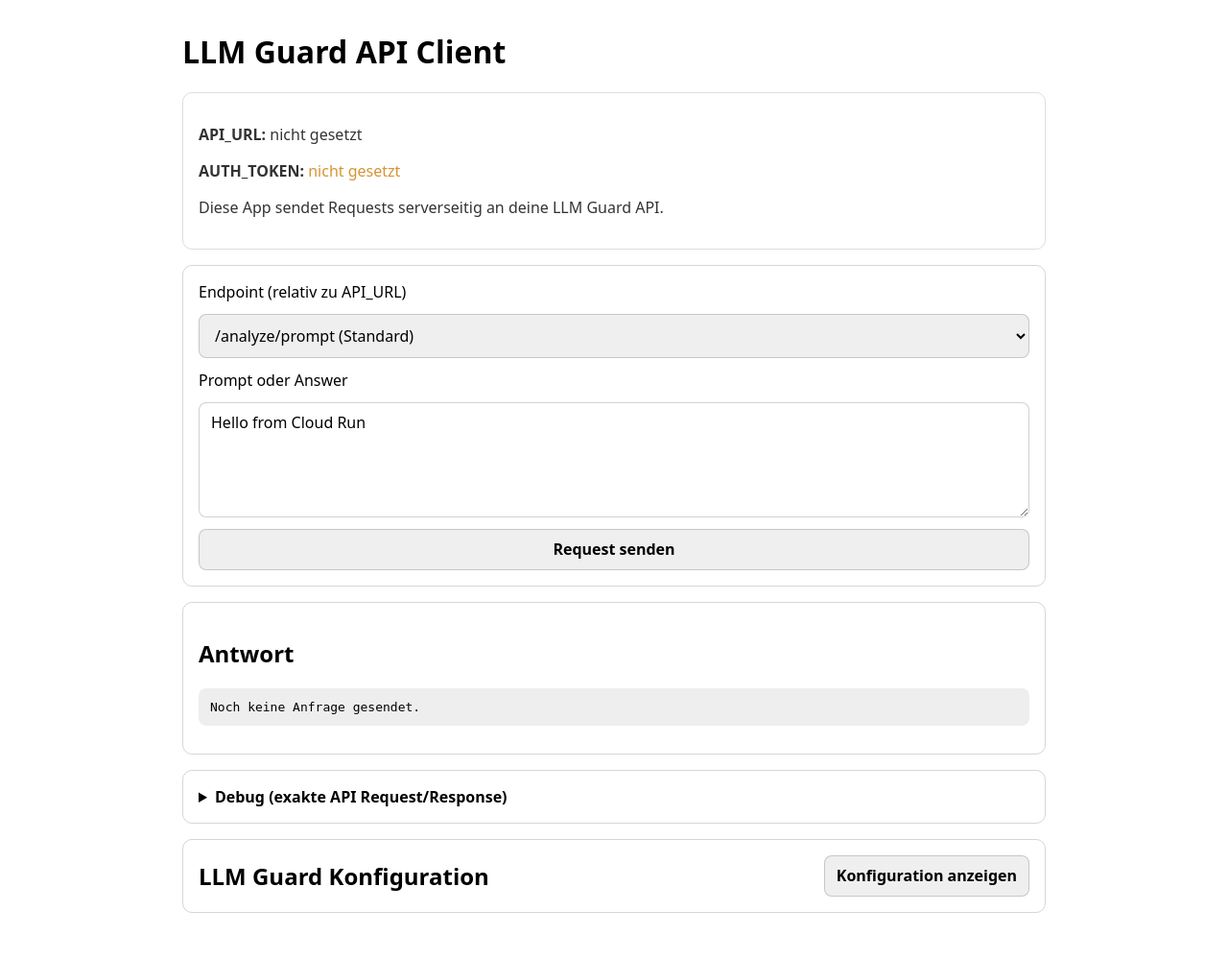
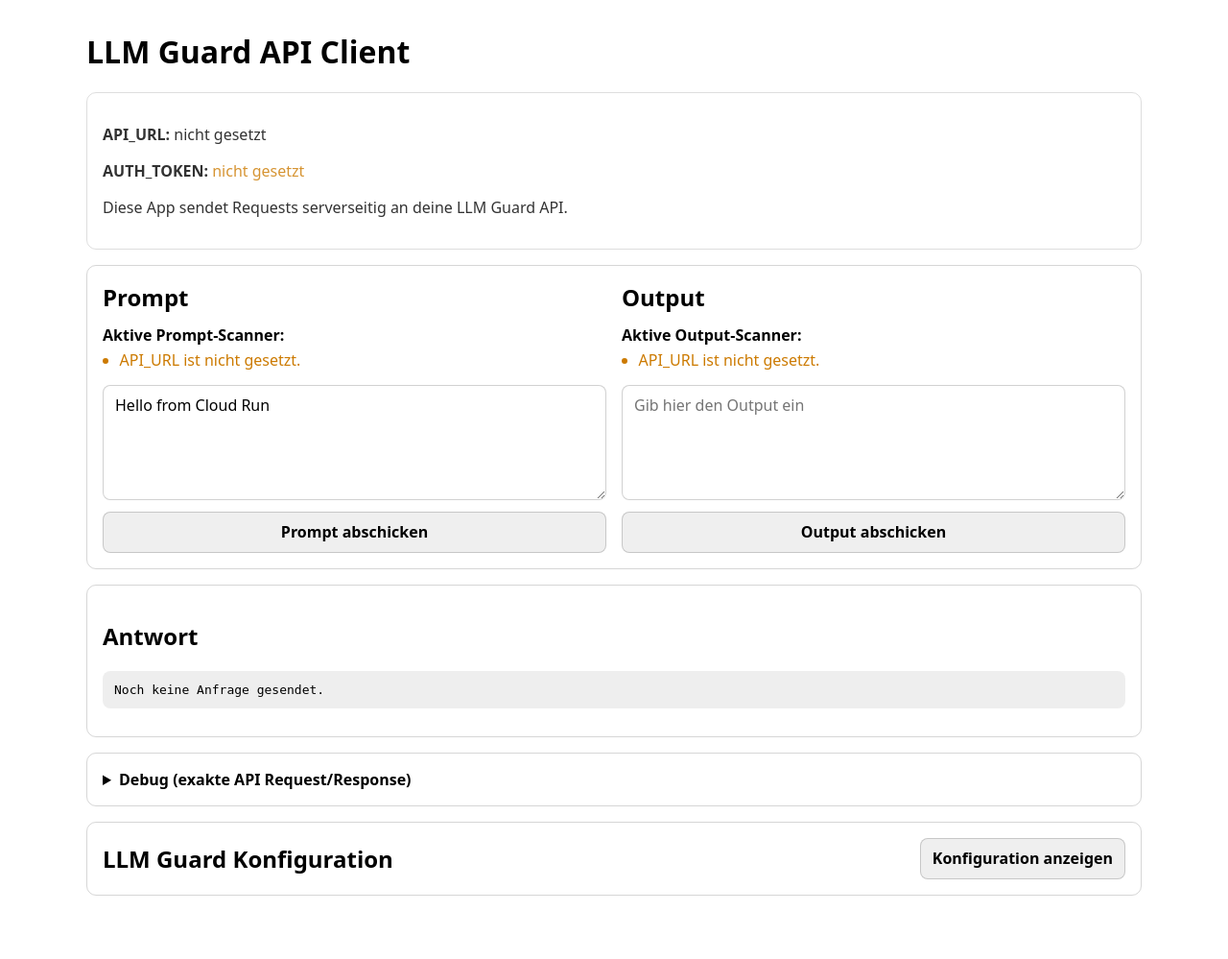
Before and after one commit to hw-avency/LLM-guard-test, a Flask app: page / in a window 1280 px wide. Shown: the whole page at 96% size. After the commit the page ends 933 px from the top, so only its background shows below. Run offline with Flask 3, Linux system fonts and the light colour scheme; data that the repository does not hold is empty.

Commit message:
Redesign analyzer form with prompt/output columns

```diff
--- a/templates/index.html
+++ b/templates/index.html
@@ -6,7 +6,7 @@
   <title>LLM Guard API Client</title>
   <style>
     :root { color-scheme: light dark; }
-    body { font-family: system-ui, sans-serif; margin: 0; padding: 2rem; max-width: 900px; margin-inline: auto; }
+    body { font-family: system-ui, sans-serif; margin: 0; padding: 2rem; max-width: 1100px; margin-inline: auto; }
     h1 { margin-top: 0; }
     .card { border: 1px solid #6664; border-radius: 10px; padding: 1rem; margin-bottom: 1rem; }
     .row { display: grid; gap: .75rem; }
@@ -34,6 +34,12 @@
     .legend-swatch { width: .9rem; height: .9rem; border-radius: .2rem; display: inline-block; }
     .legend-swatch-critical { background: color-mix(in srgb, #d23f3f 35%, transparent); border: 1px solid #d23f3f80; }
     .legend-swatch-inserted { background: color-mix(in srgb, #2e8b57 25%, transparent); border: 1px solid #2e8b5780; }
+    .dual-grid { display: grid; grid-template-columns: repeat(2, minmax(0, 1fr)); gap: 1rem; }
+    .scanner-list { margin: 0; padding-left: 1.1rem; }
+    .scanner-list li { margin: .2rem 0; }
+    @media (max-width: 800px) {
+      .dual-grid { grid-template-columns: 1fr; }
+    }
   </style>
 </head>
 <body>
@@ -46,15 +52,31 @@
   </div>
 
   <div class="card row">
-    <label for="endpoint">Endpoint (relativ zu API_URL)</label>
-    <select id="endpoint">
-      <option value="/analyze/prompt">/analyze/prompt (Standard)</option>
-    </select>
+    <div class="dual-grid">
+      <div class="row">
+        <h2 style="margin: 0;">Prompt</h2>
+        <div>
+          <strong>Aktive Prompt-Scanner:</strong>
+          <ul id="promptScanners" class="scanner-list">
+            <li class="muted">Lade Scanner…</li>
+          </ul>
+        </div>
+        <textarea id="promptInput" placeholder="Gib hier den Prompt ein">Hello from Cloud Run</textarea>
+        <button id="sendPrompt" type="button">Prompt abschicken</button>
+      </div>
 
-    <label for="textInput" id="textInputLabel">Prompt oder Answer</label>
-    <textarea id="textInput" placeholder="Gib hier den zu prüfenden Text ein">Hello from Cloud Run</textarea>
-
-    <button id="send">Request senden</button>
+      <div class="row">
+        <h2 style="margin: 0;">Output</h2>
+        <div>
+          <strong>Aktive Output-Scanner:</strong>
+          <ul id="outputScanners" class="scanner-list">
+            <li class="muted">Lade Scanner…</li>
+          </ul>
+        </div>
+        <textarea id="outputInput" placeholder="Gib hier den Output ein"></textarea>
+        <button id="sendOutput" type="button">Output abschicken</button>
+      </div>
+    </div>
   </div>
 
   <div class="card">
@@ -85,52 +107,25 @@
   </div>
 
 <script>
-const sendBtn = document.getElementById('send');
+const sendPromptBtn = document.getElementById('sendPrompt');
+const sendOutputBtn = document.getElementById('sendOutput');
 const result = document.getElementById('result');
 const debugResult = document.getElementById('debugResult');
-const endpointSelect = document.getElementById('endpoint');
-const textInput = document.getElementById('textInput');
-const textInputLabel = document.getElementById('textInputLabel');
+const promptInput = document.getElementById('promptInput');
+const outputInput = document.getElementById('outputInput');
+const promptScannersList = document.getElementById('promptScanners');
+const outputScannersList = document.getElementById('outputScanners');
 const toggleConfigBtn = document.getElementById('toggleConfig');
 const configPanel = document.getElementById('configPanel');
 const configResult = document.getElementById('configResult');
 const reloadConfigBtn = document.getElementById('reloadConfig');
 const configTabButtons = Array.from(document.querySelectorAll('[data-config-tab]'));
 
-const endpointExamples = {
-  '/analyze/prompt': {
-    text: 'Hello from Cloud Run'
-  }
-};
-
-function inferBodyKey(endpoint) {
-  return String(endpoint || '').toLowerCase().startsWith('/analyze/output') ? 'output' : 'prompt';
-}
-
-function updateTextFieldUi(endpoint) {
-  const bodyKey = inferBodyKey(endpoint);
-  if (bodyKey === 'output') {
-    textInputLabel.textContent = 'Answer';
-    textInput.placeholder = 'Gib hier den Answer/Output ein';
-    return;
-  }
-
-  textInputLabel.textContent = 'Prompt';
-  textInput.placeholder = 'Gib hier den Prompt ein';
-}
-
 const configRoutes = {
   scanners: '/api/config/scanners'
 };
 
 let activeConfigTab = 'scanners';
-
-function setFieldsFromEndpoint(endpoint) {
-  const example = endpointExamples[endpoint];
-  updateTextFieldUi(endpoint);
-  if (!example) return;
-  textInput.value = typeof example.text === 'string' ? example.text : '';
-}
 
 function firstDefined(...values) {
   for (const value of values) {
@@ -326,49 +321,39 @@ function formatResultView(data, debug) {
   `;
 }
 
-async function loadEndpoints() {
+function renderScannerList(element, scanners) {
+  const names = Array.isArray(scanners) ? scanners : [];
+  if (names.length === 0) {
+    element.innerHTML = '<li class="muted">Keine aktiven Scanner gefunden.</li>';
+    return;
+  }
+
+  element.innerHTML = names
+    .map((name) => `<li><code>${escapeHtml(name)}</code></li>`)
+    .join('');
+}
+
+async function loadActiveScanners() {
   try {
-    const res = await fetch('/api/endpoints');
+    const res = await fetch('/api/scanners/available');
     if (!res.ok) {
       const payload = await res.json();
-      throw new Error(payload.error || 'Endpoint-Liste konnte nicht geladen werden.');
+      throw new Error(payload.error || 'Scanner-Liste konnte nicht geladen werden.');
     }
 
     const data = await res.json();
-    const endpoints = Array.isArray(data.endpoints) ? data.endpoints : [];
-    if (endpoints.length === 0) return;
-
-    endpointSelect.innerHTML = '';
-
-    for (const endpoint of endpoints) {
-      const option = document.createElement('option');
-      option.value = endpoint.path;
-      option.textContent = endpoint.summary
-        ? `${endpoint.path} – ${endpoint.summary}`
-        : endpoint.path;
-      endpointSelect.appendChild(option);
-
-      endpointExamples[endpoint.path] = {
-        text: endpoint.example_body?.prompt || endpoint.example_body?.output || ''
-      };
-    }
-
-    setFieldsFromEndpoint(endpointSelect.value);
+    renderScannerList(promptScannersList, data.input_scanners);
+    renderScannerList(outputScannersList, data.output_scanners);
   } catch (e) {
-    result.textContent = 'Hinweis: ' + e.message;
+    promptScannersList.innerHTML = `<li class="warn">${escapeHtml(e.message)}</li>`;
+    outputScannersList.innerHTML = `<li class="warn">${escapeHtml(e.message)}</li>`;
   }
 }
 
-endpointSelect.addEventListener('change', (event) => {
-  setFieldsFromEndpoint(event.target.value);
-});
-
-sendBtn.addEventListener('click', async () => {
-  const endpoint = endpointSelect.value.trim();
-
+async function sendAnalyzeRequest(endpoint, textValue) {
   const payload = {
     endpoint,
-    text: textInput.value
+    text: textValue
   };
 
   result.textContent = 'Sende Anfrage...';
@@ -391,9 +376,17 @@ sendBtn.addEventListener('click', async () => {
     result.textContent = 'Fehler: ' + e.message;
     debugResult.textContent = 'Fehler: ' + e.message;
   }
+}
+
+sendPromptBtn.addEventListener('click', async () => {
+  await sendAnalyzeRequest('/analyze/prompt', promptInput.value);
 });
 
-loadEndpoints();
+sendOutputBtn.addEventListener('click', async () => {
+  await sendAnalyzeRequest('/analyze/output', outputInput.value);
+});
+
+loadActiveScanners();
 
 function setActiveConfigTab(tabName) {
   activeConfigTab = tabName;
```
